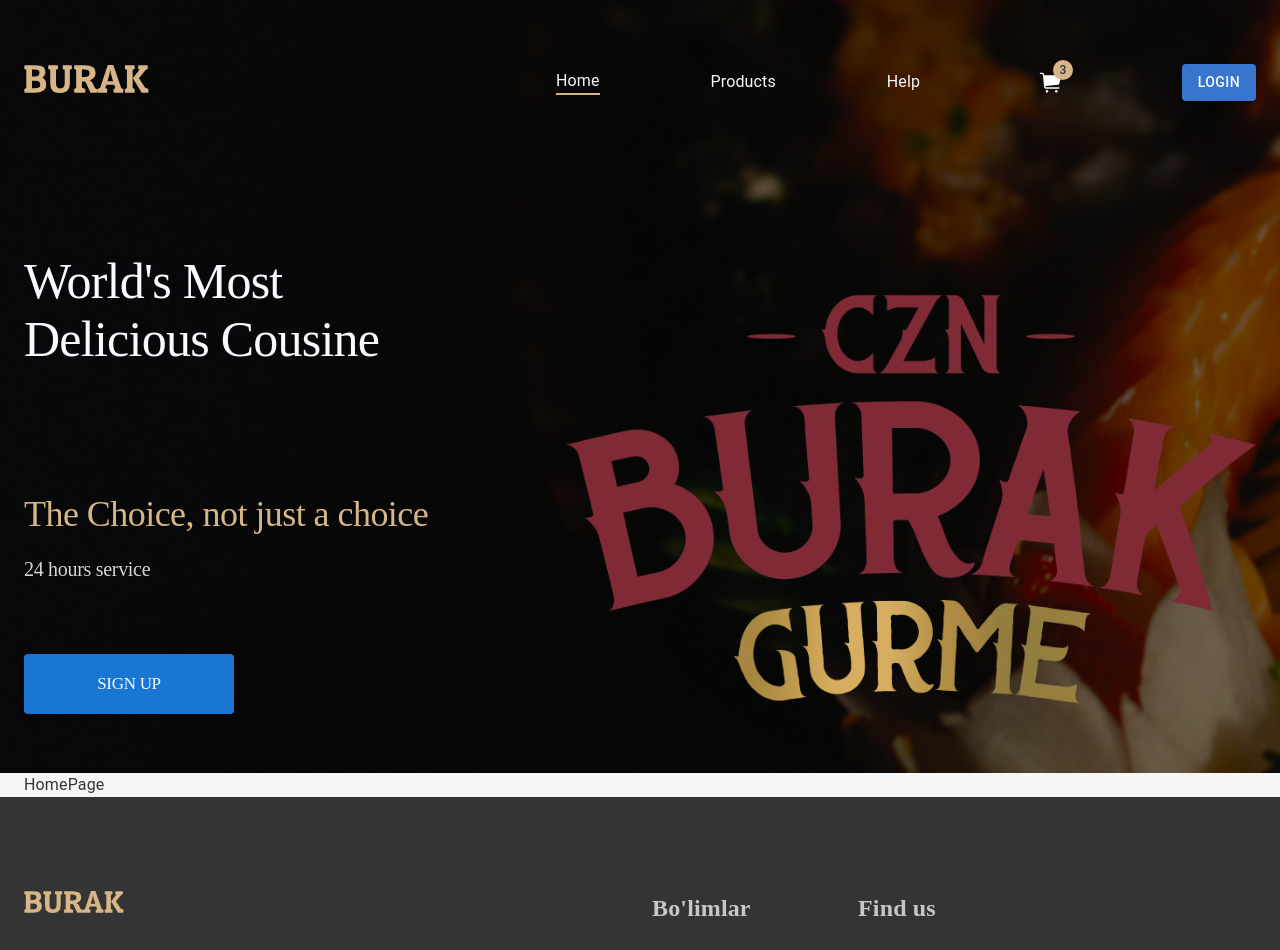
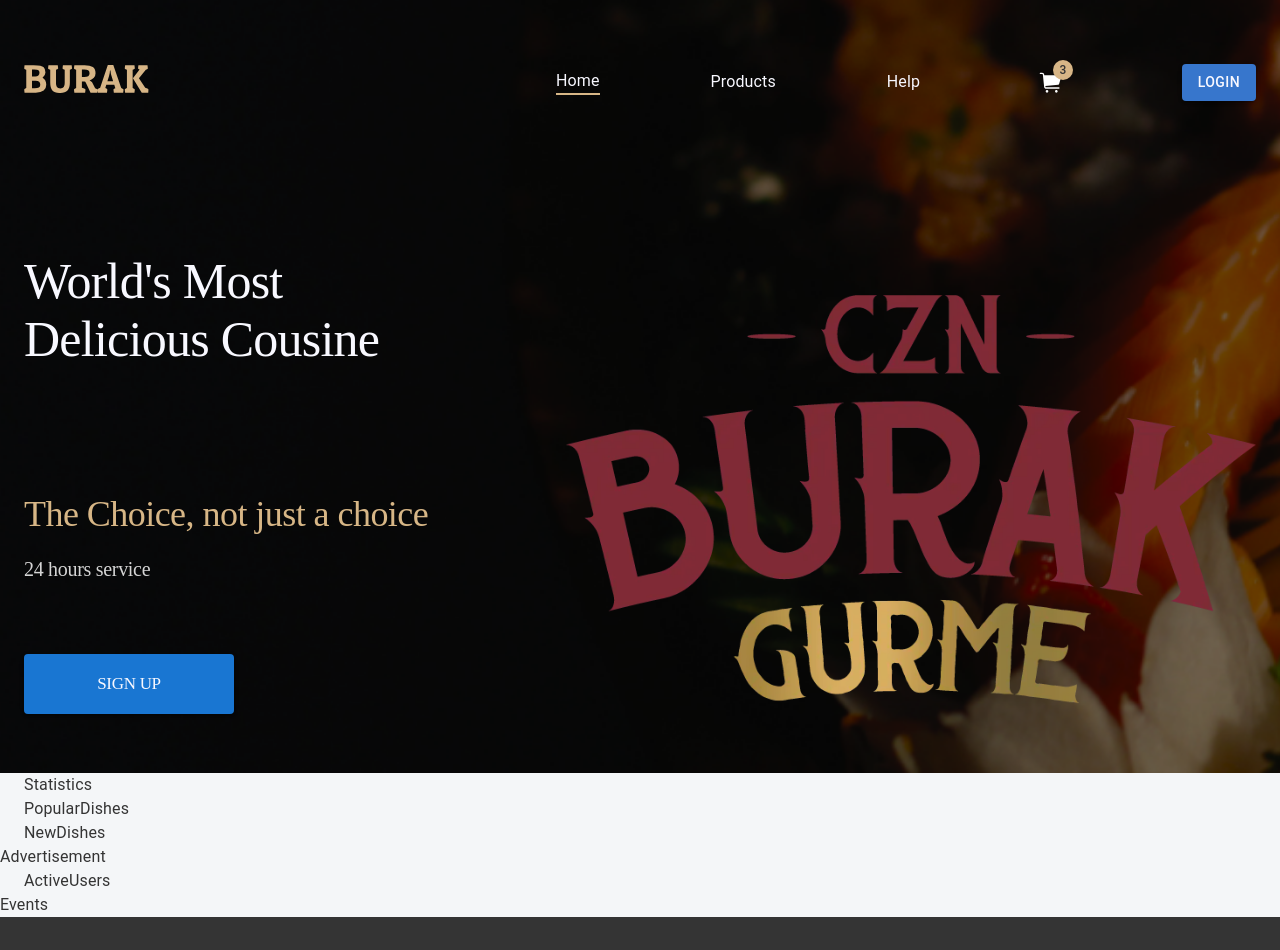
Before and after one commit to Nazirjon0125/pet-shop-react, a React (Create React App) app: page / in a window 1280 px wide. Shown: the top 950 px of the page. Built offline with nearby package versions, Linux system fonts and the light colour scheme.

Commit message:
fix: organize homepage related sectional components

```diff
--- /dev/null
+++ b/src/app/screens/homePage/ActiveUsers.tsx
@@ -0,0 +1,10 @@
+import React from "react";
+import { Container } from "@mui/material";
+
+export default function ActiveUsers() {
+  return (
+    <div className={"ActiveUsers"}>
+      <Container>ActiveUsers</Container>
+    </div>
+  );
+}
--- /dev/null
+++ b/src/app/screens/homePage/Advertisement.tsx
@@ -0,0 +1,3 @@
+export default function Advertisement() {
+  return <div className={"homepage"}>Advertisement</div>;
+}
--- /dev/null
+++ b/src/app/screens/homePage/Events.tsx
@@ -0,0 +1,3 @@
+export default function Events() {
+  return <div className={"homepage"}>Events</div>;
+}
--- /dev/null
+++ b/src/app/screens/homePage/NewDishes.tsx
@@ -0,0 +1,10 @@
+import React from "react";
+import { Container } from "@mui/material";
+
+export default function NewDishes() {
+  return (
+    <div className={"homepage"}>
+      <Container>NewDishes</Container>
+    </div>
+  );
+}
--- /dev/null
+++ b/src/app/screens/homePage/PopularDishes.tsx
@@ -0,0 +1,10 @@
+import React from "react";
+import { Container } from "@mui/material";
+
+export default function PopularDishes() {
+  return (
+    <div className={"PopularDishes"}>
+      <Container>PopularDishes</Container>
+    </div>
+  );
+}
--- /dev/null
+++ b/src/app/screens/homePage/Statistics.tsx
@@ -0,0 +1,10 @@
+import React from "react";
+import { Container } from "@mui/material";
+
+export default function Statistics() {
+  return (
+    <div className={"homepage"}>
+      <Container>Statistics</Container>
+    </div>
+  );
+}
--- a/src/app/screens/homePage/index.tsx
+++ b/src/app/screens/homePage/index.tsx
@@ -1,5 +1,21 @@
+import React from "react";
 import { Container } from "@mui/material";
+import Statistics from "./Statistics";
+import PopularDishes from "./PopularDishes";
+import NewDishes from "./NewDishes";
+import Advertisement from "./Advertisement";
+import Events from "./Events";
+import ActiveUsers from "./ActiveUsers";
 
 export default function HomePage() {
-  return <Container>HomePage</Container>;
+  return (
+    <div className={"homepage"}>
+      <Statistics />
+      <PopularDishes />
+      <NewDishes />
+      <Advertisement />
+      <ActiveUsers />
+      <Events />
+    </div>
+  );
 }
--- /dev/null
+++ b/src/css/home.css
@@ -0,0 +1,4 @@
+.hompage {
+  width: 100%;
+  height: auto;
+}
```
